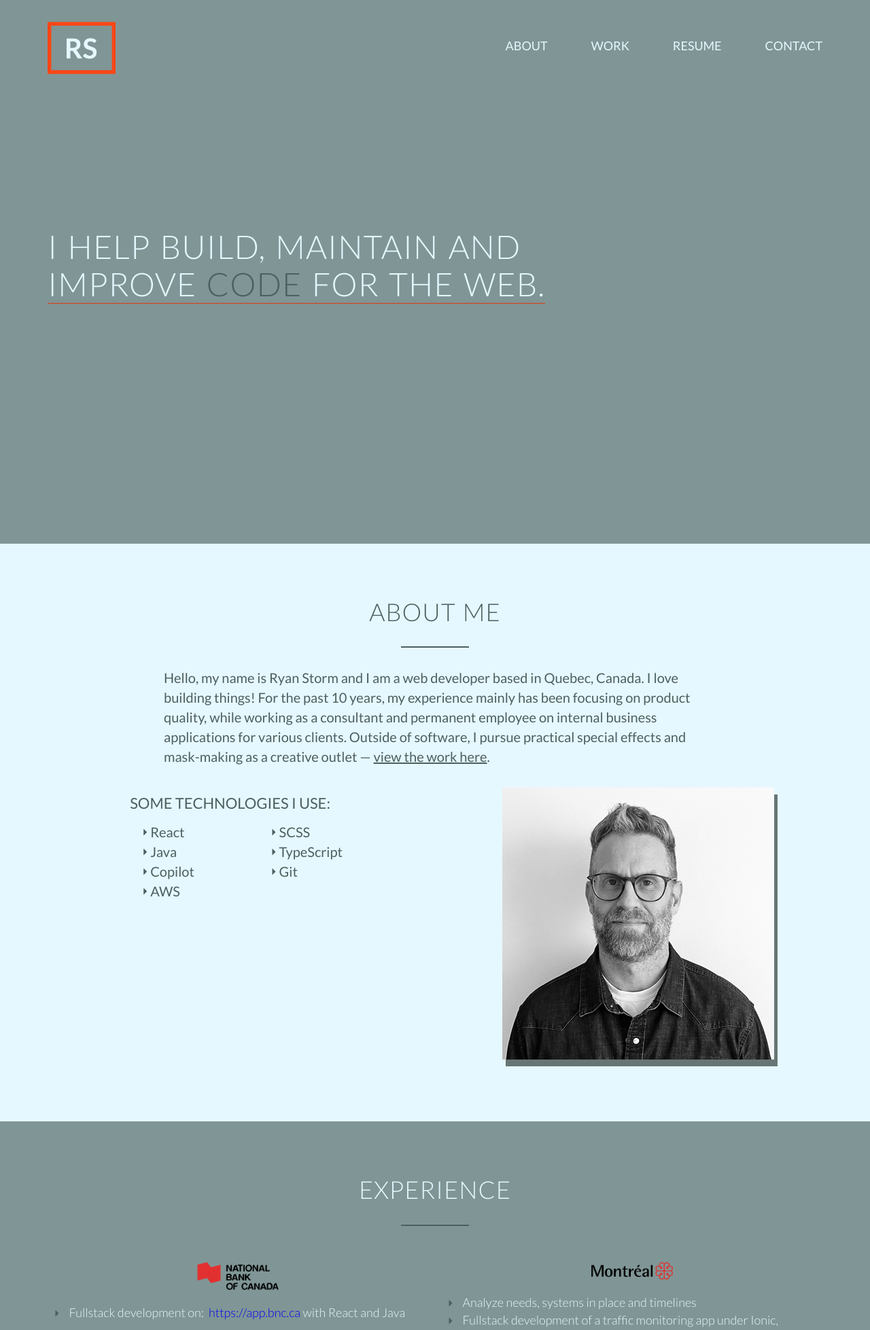
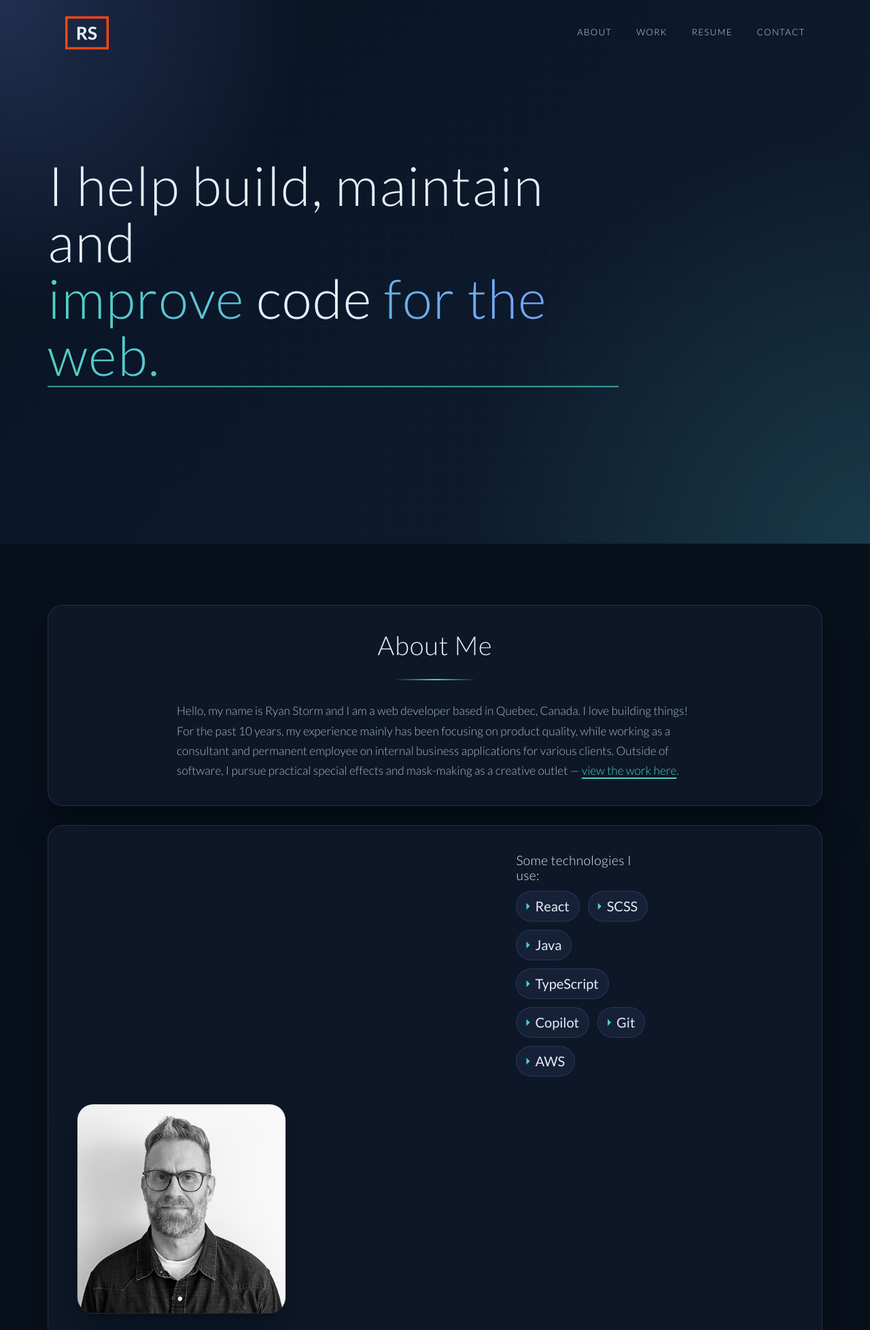
Before and after one commit to rstor1/rs-web2, a PHP site: page / in a window 1280 px wide. Shown: the top 1957 px of the page at 68% size. Run offline with PHP 8.4, Linux system fonts and the light colour scheme; style sheets or scripts are compiled from the project's sources; some libraries are stand-ins or nearby versions; some web fonts are replaced.

Commit message:
Apply the first modern portfolio template styling to the project on the template-modern-developer branch.

```diff
--- a/resources/css/style.css
+++ b/resources/css/style.css
@@ -1,12 +1,18 @@
-/*----------------------------------*/
-/* BASIC SETUP*/
+:root {
+  --bg-900: #07111f;
+  --bg-800: #0d1728;
+  --bg-700: #101d2e;
+  --panel: rgba(15, 23, 36, 0.82);
+  --panel-alt: rgba(16, 28, 45, 0.84);
+  --line: rgba(148, 163, 184, 0.18);
+  --text: #e5edf7;
+  --muted: #a9baca;
+  --accent: #4fd1c5;
+  --accent-2: #7c9cff;
+  --accent-3: #f59e0b;
+  --shadow: 0 24px 60px rgba(0, 0, 0, 0.35);
+}
 
-/* colors used:
-    red-orange: #fa4615
-    yellow-orange: #ffa200
-    main-background: #002939
-    light: #e6f8ff
-/*----------------------------------*/
 * {
   margin: 0;
   padding: 0;
@@ -14,480 +20,441 @@
   box-sizing: border-box;
 }
 
-html,
+html {
+  scroll-behavior: smooth;
+}
+
 body {
-    background-color: #e6f8ff;
-    color: #000;
+  background: linear-gradient(180deg, var(--bg-900) 0%, var(--bg-800) 100%);
+  color: var(--text);
   font-family: 'Lato', 'Arial', sans-serif;
-    font-weight: 200;
+  font-weight: 300;
   font-size: 20px;
   text-rendering: optimizeLegibility;
   overflow-x: hidden;
 }
 
 a {
+  color: inherit;
   text-decoration: none;
 }
 
-/*----------------------------------*/
-/* REUSABLE COMPONENTS*/
-/*----------------------------------*/
+img {
+  display: block;
+  max-width: 100%;
+}
+
 .row {
   max-width: 1140px;
   margin: 0 auto;
+  padding: 0 2%;
 }
 
 section {
-    padding: 80px 0;
+  padding: 90px 0;
 }
 
-.box {
-    padding: 1%;
-    text-align: center;
-    color: #e6f8ff;
-}
-
-.dark-text {
-    color: #4B6060;
-}
-
-.light-text {
-    color: white;
-}
-
-/*-----HEADINGS-----*/
-h1, h2, h3, h4, h5, h6 {
+h1,
+h2,
+h3,
+h4,
+h5,
+h6 {
   font-weight: 300;
-    text-transform: uppercase;
+  letter-spacing: 0.02em;
 }
 
 h1 {
-    margin-top: 0;
-    margin-bottom: 20px;
-    color: #e6f8ff;
-    font-size: 240%;
-    word-spacing: 4px;
-    letter-spacing: 1px;
+  margin: 0;
+  color: var(--text);
+  font-size: clamp(2.7rem, 7vw, 5rem);
+  line-height: 1.04;
 }
 
 h2 {
-    font-size: 180%;
-    word-spacing: 2px;
+  font-size: clamp(2rem, 3vw, 3rem);
   text-align: center;
   margin-bottom: 30px;
-    letter-spacing: 1px;
-}
-
-h3 {
-    font-size: 110%;
-    margin-bottom: 15px;
-    margin-top: 30px;
-    margin-left: 15%;
+  color: var(--text);
 }
 
 h2:after {
   display: block;
   height: 2px;
-    background-color: #4B6060;
-    content: " ";
-    width: 100px;
-    margin: 0 auto;
-    margin-top: 30px;
+  background: linear-gradient(90deg, transparent, var(--accent), transparent);
+  content: ' ';
+  width: 120px;
+  margin: 28px auto 0;
 }
 
-h5 {
-    color: #ffa200;
+h3 {
+  font-size: 1.2rem;
+  margin-bottom: 18px;
+  color: var(--text);
 }
 
-.clients-heading {
-    text-align: center;
-    margin-left: 0;
-    padding-top: 5px;
+p {
+  color: var(--muted);
+  line-height: 1.7;
 }
 
-.company-heading {
-    text-align: center;
-    width: 70%;
-    font-weight: 300;
-    text-transform: none;
+header {
+  position: relative;
+  height: 100vh;
+  min-height: 640px;
+  background:
+    radial-gradient(circle at top left, rgba(124, 156, 255, 0.22), transparent 30%),
+    radial-gradient(circle at bottom right, rgba(79, 209, 197, 0.16), transparent 40%),
+    linear-gradient(135deg, #07111f 0%, #0b1729 36%, #0f1d30 100%);
+  overflow: hidden;
 }
 
-.tech-header {
-    font-weight: 400;
-    width: 70%;
-    margin-left: 15%;
+header:before {
+  content: '';
+  position: absolute;
+  inset: 0;
+  background-image:
+    linear-gradient(rgba(255,255,255,0.02) 1px, transparent 1px),
+    linear-gradient(90deg, rgba(255,255,255,0.02) 1px, transparent 1px);
+  background-size: 30px 30px;
+  mask-image: radial-gradient(circle at center, black 24%, transparent 95%);
 }
 
-/*-----PARAGRAPHS-----*/
-.long-copy {
-    line-height: 145%;
-    width: 70%;
-    margin-left: 15%;
-    font-weight: 400;
-}
-
-.box p {
-    font-size: 90%;
-    line-height: 145%;
-}
-
-/*-----BUTTONS-----*/
-.btn:link,
-.btn:visited{
-    display: inline-block;
-    padding: 10px 30px;
-    font-weight: 300;
-    text-decoration: none;
-/*
-    border-radius: 200px;
-*/
-    -webkit-transition: background-color 0.2s, border 0.2s, color 0.2s;
-    transition: background-color 0.2s, border 0.2s, color 0.2s;
-}
-
-.btn-full:link,
-.btn-full:visited{
-    background-color: #fa4615;
-    border: 1px solid #fa4615;
-    color: #e6f8ff;
-    margin-right: 15px;
-}
-
-.btn-ghost:link,
-.btn-ghost:visited{
-    border: 1px solid #fa4615;
-    color: #fa4615;
-}
-
-.btn:hover,
-.btn:active {
-    background-color: #e13405;
-}
-
-.btn-full:hover,
-.btn-full:active {
-    border: 1px solid #e13405;
-}
-
-.btn-ghost:hover,
-.btn-ghost:active {
-    border: 1px solid #e13405;
-    color: #e6f8ff;
-}
-
-/*----------------------------------*/
-/* EXPERIENCE*/
-/*----------------------------------*/
-.section-experience {
-    background-color: #809696;
-    background-size: cover;
-    background-position: center;
-    color: #e6f8ff;
-    height: 100%;
-}
-
-.company-logo {
-    height: auto;
-    width: auto;
-    display: block;
-    margin: 0 auto 20px auto;
-    float: none;
-    max-width: 120px;
-}
-
-.cgi-logo {
-    height: auto;
-    width: auto;
-    display: block;
-    margin: 0 auto 20px auto;
-    float: none;
-    max-width: 80px;
-}
-
-/*----------------------------------*/
-/* HEADER*/
-/*----------------------------------*/
-header {
-    background-color: #809696;
-    height: 100vh;
-    background-size: cover;
-    background-position: center;
-    color: #e6f8ff;
-}
-
-.hero-text-box {
-    display: block;
-    position: absolute;
-    width: 1140px;
-    top: 50%;
-    left: 50%;
-    -webkit-transform: translate(-50%, -50%);
-    transform: translate(-50%, -50%);
+nav {
+  position: relative;
+  z-index: 2;
+  width: 100%;
+  transition: all 0.25s ease;
 }
 
 .logo {
-    height: 100px;
+  height: 64px;
   width: auto;
   float: left;
-    margin-top: 20px;
+  margin-top: 16px;
+  filter: drop-shadow(0 10px 18px rgba(0,0,0,0.25));
 }
 
 .logo-dark {
   display: none;
-    height: 50px;
+  height: 56px;
   width: auto;
   float: left;
-    margin: 5px 0;
+  margin-top: 12px;
 }
 
-
-/*MAIN NAV*/
 .main-nav {
   float: right;
   list-style: none;
-    margin-top: 55px;
+  margin-top: 30px;
 }
 
 .main-nav li {
   display: inline-block;
-    margin-left: 40px;
+  margin-left: 32px;
 }
 
 .main-nav li a:link,
 .main-nav li a:visited {
-    padding: 8px 0px;
-    color: #e6f8ff;
-    text-decoration: none;
+  display: inline-block;
+  padding: 10px 0;
+  color: rgba(229, 237, 247, 0.9);
+  font-size: 0.82rem;
+  letter-spacing: 0.1em;
   text-transform: uppercase;
-    font-size: 90%;
   border-bottom: 2px solid transparent;
-    -webkit-transition: border-bottom 0.2s;
-    transition: border-bottom 0.2s;
-    font-weight: 400;
+  transition: border-color 0.2s ease, color 0.2s ease;
 }
 
 .main-nav li a:hover,
-.main-nav li a:active { border-bottom: 2px solid #4B6060; }
-
-/*MOBILE NAV*/
+.main-nav li a:active {
+  border-color: var(--accent);
+  color: var(--text);
+}
 
 .mobile-nav-icon {
+  display: none;
   float: right;
-    margin-top: 10px;
+  margin-top: 18px;
   cursor: pointer;
-    display: none;
 }
 
 .mobile-nav-icon i {
-    font-size: 200%;
-    color: #e6f8ff;
+  font-size: 220%;
+  color: var(--text);
 }
 
-/*STICKY NAV*/
 .sticky {
   position: fixed;
   top: 0;
   left: 0;
   width: 100%;
-    background-color: rgba(230, 248, 255, 0.97);
-    -webkit-box-shadow: 0 2px 2px #c1c1c1;
-    box-shadow: 0 2px 2px #c1c1c1;
+  background: rgba(7, 17, 31, 0.88);
+  backdrop-filter: blur(12px);
+  -webkit-backdrop-filter: blur(12px);
+  border-bottom: 1px solid var(--line);
+  box-shadow: var(--shadow);
   z-index: 9999;
 }
 
-.sticky .main-nav { margin-top: 18px; }
-
-.sticky .main-nav li a:link,
-.sticky .main-nav li a:visited {
-    padding: 17px 0px;
-    color: #002939;
+.sticky .main-nav {
+  margin-top: 18px;
 }
 
-.sticky .logo { display: none; }
-.sticky .logo-dark { display: block;  }
+.sticky .logo {
+  display: none;
+}
+
+.sticky .logo-dark {
+  display: block;
+}
+
+.hero-text-box {
+  position: absolute;
+  left: 50%;
+  top: 50%;
+  width: min(1140px, 90%);
+  transform: translate(-50%, -50%);
+  z-index: 2;
+}
+
+.hero-text-box h1 {
+  max-width: 840px;
+}
 
 .main-span {
-  padding-bottom: 0.25px;
-  border-bottom: 1px solid #e13405;
-  line-height: 48px;
+  display: inline-block;
+  background: linear-gradient(90deg, var(--accent), var(--accent-2));
+  -webkit-background-clip: text;
+  background-clip: text;
+  color: transparent;
+  border-bottom: 2px solid rgba(79, 209, 197, 0.75);
+  padding-bottom: 4px;
 }
 
-/*-----LISTS-----*/
+.main-span span {
+  color: var(--text) !important;
+}
+
+.section-about,
+.section-contact,
+.section-experience {
+  position: relative;
+}
+
+.section-about {
+  background: rgba(8, 16, 28, 0.9);
+}
+
+.section-about .row {
+  background: rgba(16, 28, 45, 0.7);
+  border: 1px solid var(--line);
+  border-radius: 22px;
+  box-shadow: var(--shadow);
+  padding: 36px 32px;
+}
+
+.long-copy {
+  width: min(760px, 100%);
+  margin: 0 auto;
+  font-size: 1.08rem;
+  color: var(--muted);
+}
+
+.imdb-link {
+  color: var(--accent);
+  text-decoration: underline;
+  text-decoration-thickness: 1.5px;
+  text-underline-offset: 4px;
+  transition: color 0.2s ease;
+}
+
+.imdb-link:hover {
+  color: #9ae6dc;
+}
+
+.pad-techdiv {
+  margin-top: 28px;
+  display: grid;
+  grid-template-columns: 1.2fr 0.8fr;
+  gap: 30px;
+  align-items: center;
+}
+
+.tech-header {
+  margin-left: 0;
+  margin-top: 0;
+  margin-bottom: 12px;
+  font-size: 1.2rem;
+  color: var(--text);
+}
+
 .tech-list {
-    display: grid;
-    line-height: 145%;
-    grid-template-columns: repeat(2, minmax(140px, 200px));
-    width: 70%;
-    margin-left: 15%;
   list-style: none;
+  display: flex;
+  flex-wrap: wrap;
+  gap: 12px;
+  width: 100%;
+  margin-top: 12px;
+}
+
+.tech-list li {
+  display: inline-flex;
+  align-items: center;
+  gap: 8px;
+  padding: 10px 14px;
+  border-radius: 999px;
+  background: rgba(124, 156, 255, 0.08);
+  border: 1px solid rgba(124, 156, 255, 0.18);
+  color: var(--text);
   font-weight: 400;
 }
 
+.tech-icons {
+  color: var(--accent);
+}
+
+.profile-pic {
+  width: min(310px, 100%);
+  margin: 0 auto;
+  border-radius: 24px;
+  border: 1px solid rgba(255,255,255,0.08);
+  box-shadow: 0 18px 35px rgba(0,0,0,0.28);
+}
+
+.section-experience {
+  background: linear-gradient(180deg, rgba(9, 18, 30, 0.8), rgba(13, 23, 40, 0.96));
+}
+
+.section-experience h2 {
+  margin-bottom: 36px;
+}
+
+.section-experience .row {
+  margin-bottom: 24px;
+  display: grid;
+  grid-template-columns: repeat(2, minmax(0, 1fr));
+  gap: 22px;
+}
+
+.box {
+  background: linear-gradient(180deg, rgba(17, 29, 47, 0.9), rgba(12, 20, 32, 0.9));
+  border: 1px solid var(--line);
+  border-radius: 20px;
+  padding: 26px 24px;
+  box-shadow: var(--shadow);
+}
+
+.company-logo {
+  height: 64px;
+  max-width: 150px;
+  width: auto;
+  margin: 0 auto 22px;
+  filter: brightness(1.1);
+}
+
+.cgi-logo {
+  height: 60px;
+  max-width: 110px;
+  width: auto;
+  margin: 0 auto 22px;
+}
+
 .experience-lists {
-    line-height: 145%;
-    margin-top: 20px;
   list-style: none;
   text-align: left;
-    font-weight: 300;
 }
 
-/*-----ICONS-----*/
-.tech-icons {
-    margin-right: 5px;
-    color: #4B6060;
-/*
-    vertical-align: middle;
-*/
+.experience-lists li {
+  position: relative;
+  margin-bottom: 14px;
+  color: var(--muted);
+  padding-left: 24px;
+  line-height: 1.6;
 }
 
-.experience-icons:before {
-    margin-right: 10px;
-    color: #4B6060;
+.experience-lists li:before {
+  content: '•';
+  position: absolute;
+  left: 0;
+  color: var(--accent);
+  font-size: 1.5rem;
+  line-height: 1;
+  top: 2px;
 }
 
-li  {
-    position: relative;
-    padding-left: 20px;
+.experience-lists p {
+  margin: 0;
+  color: var(--muted);
 }
 
-li:before {
-    position: absolute;
-    left: 0;
-    padding-top: 5px;
+.experience-lists a {
+  color: var(--accent);
+  text-decoration: underline;
 }
 
-.company-anchor { color: #e6f8ff; }
-
-.company-anchor:link,
-.company-anchor:visited {
-    padding: 8px 0px;
-    color: #e6f8ff;
-    text-decoration: none;
-    text-transform: uppercase;
-    font-size: 90%;
-    border-bottom: 2px solid transparent;
-    -webkit-transition: border-bottom 0.3s;
-    transition: border-bottom 0.3s;
+.section-contact {
+  background: rgba(8, 16, 28, 0.82);
 }
 
-.company-anchor:hover,
-.company-anchor:active
-{
-    border-bottom: 2px solid #fa4615;
+.contact-element {
+  text-align: center;
 }
 
-/*----------------------------------*/
-/* ABOUT*/
-/*----------------------------------*/
-.profile-pic {
-    -webkit-box-shadow: 5px 10px #687575;
-    box-shadow: 5px 10px #687575;
-    margin-top: 20px;
-    display: block;
-    margin-right: auto;
-    margin-left: auto;
-}
-
-.pad-techdiv {
-    display: block;
-    margin-left: auto;
-    margin-right: auto;
-    padding-left: 40px;
-}
-
-/*----------------------------------*/
-/* CONTACT*/
-/*----------------------------------*/
-.email-link { color: #002939; }
-
-.email-link:link,
-.email-link:visited{
+.email-link {
   display: inline-block;
-    padding: 10px 30px;
-    font-weight: 300;
-    text-decoration: none;
-    -webkit-transition: background-color 0.2s, border 0.2s, color 0.2s;
-    transition: background-color 0.2s, border 0.2s, color 0.2s;
+  padding: 16px 28px;
+  border-radius: 999px;
+  background: linear-gradient(90deg, rgba(79, 209, 197, 0.15), rgba(124, 156, 255, 0.15));
+  border: 1px solid rgba(79, 209, 197, 0.25);
+  color: var(--text);
+  font-weight: 400;
+  transition: transform 0.2s ease, box-shadow 0.2s ease, border-color 0.2s ease;
 }
 
 .email-link:hover,
 .email-link:active {
-    color: #e13405;
+  transform: translateY(-2px);
+  box-shadow: 0 12px 24px rgba(79, 209, 197, 0.12);
+  border-color: rgba(79, 209, 197, 0.5);
 }
 
-.contact-element { text-align: center; }
-
-.section-contact { padding-bottom: 5px; text-align: center; }
-
-/*----------------------------------*/
-/* FOOTER*/
-/*----------------------------------*/
-
-footer { padding: 40px; }
-
-footer .row {
-    text-align: center;
-    display: block; /* Remove flex if present */
+footer {
+  background: rgba(7, 17, 31, 0.98);
+  padding: 28px 0 42px;
+  border-top: 1px solid var(--line);
 }
 
-footer p {
-    text-align: center;
-    font-size: 90%;
-    margin-top: 30px;
+.social-list {
+  list-style: none;
+  display: flex;
+  justify-content: center;
 }
 
 .social-icons {
-    color: #002939;
-    list-style: none;
+  font-size: 1.9rem;
+  color: var(--text);
+  transition: color 0.2s ease, transform 0.2s ease;
 }
 
-.social-list {
-    width: auto;
-    margin: auto;
-    justify-content: center;
-    align-items: center;
-    padding: 0;
-    list-style: none;
-}
-
-.social-list li {
-    font-size: 30px;
-    margin-left: -20px;
-}
-
-.footer-text {
-    text-align: center;
-}
-
-.ion-social-instagram,
-.ion-social-linkedin {
-    -webkit-transition: color 0.2s;
-    transition: color 0.2s;
-}
-
-.ion-social-instagram:hover {
-    color: #517fa4;
-}
-
-.ion-social-linkedin:hover {
-    color: #007bb5;
+.social-icons:hover {
+  color: var(--accent);
+  transform: translateY(-2px);
 }
 
 .built-by {
-    font-weight: 400;
-    color: #002939;
+  text-align: center;
+  color: var(--muted);
+  margin-top: 16px;
+  font-size: 0.9rem;
 }
 
-/*----------------------------------*/
-/* ANIMATIONS*/
-/*----------------------------------*/
 .js--wp-1,
 .js--wp-2,
 .js--wp-3,
 .js--wp-4,
 .js--wp-5,
-.js--wp-6
-{
+.js--wp-6 {
   opacity: 0;
   -webkit-animation-duration: 500ms;
   animation-duration: 500ms;
@@ -498,17 +465,81 @@ footer p {
 .js--wp-3.animated,
 .js--wp-4.animated,
 .js--wp-5.animated,
-.js--wp-6.animated
-{
+.js--wp-6.animated {
   opacity: 1;
 }
 
-.imdb-link {
-  color: #4B6060;
-  transition: color .3s ease;
-  text-decoration: underline;
+@media only screen and (max-width: 1023px) {
+  .pad-techdiv {
+    grid-template-columns: 1fr;
   }
 
-.imdb-link:hover {
-  color: #e13405; /* the color you want on hover */
+  .section-experience .row {
+    grid-template-columns: 1fr;
   }
+}
+
+@media only screen and (max-width: 767px) {
+  .mobile-nav-icon {
+    display: inline-block;
+  }
+
+  .main-nav {
+    float: left;
+    clear: both;
+    width: 100%;
+    margin-top: 16px;
+    display: none;
+  }
+
+  .main-nav li {
+    display: block;
+    margin: 0;
+  }
+
+  .main-nav li a:link,
+  .main-nav li a:visited {
+    display: block;
+    padding: 10px 0;
+    border: 0;
+  }
+
+  .sticky .mobile-nav-icon i {
+    color: var(--text);
+  }
+
+  .hero-text-box {
+    width: 88%;
+  }
+
+  h1 {
+    font-size: clamp(2.5rem, 11vw, 4rem);
+  }
+
+  .company-logo {
+    max-width: 120px;
+  }
+}
+
+@media only screen and (max-width: 480px) {
+  section {
+    padding: 70px 0;
+  }
+
+  .section-about .row {
+    padding: 24px 18px;
+  }
+
+  .box {
+    padding: 20px 18px;
+  }
+
+  .tech-list li {
+    width: 100%;
+    justify-content: center;
+  }
+
+  .social-icons {
+    font-size: 1.6rem;
+  }
+}
```
Lines whose indentation alone changed are shown as unchanged.
